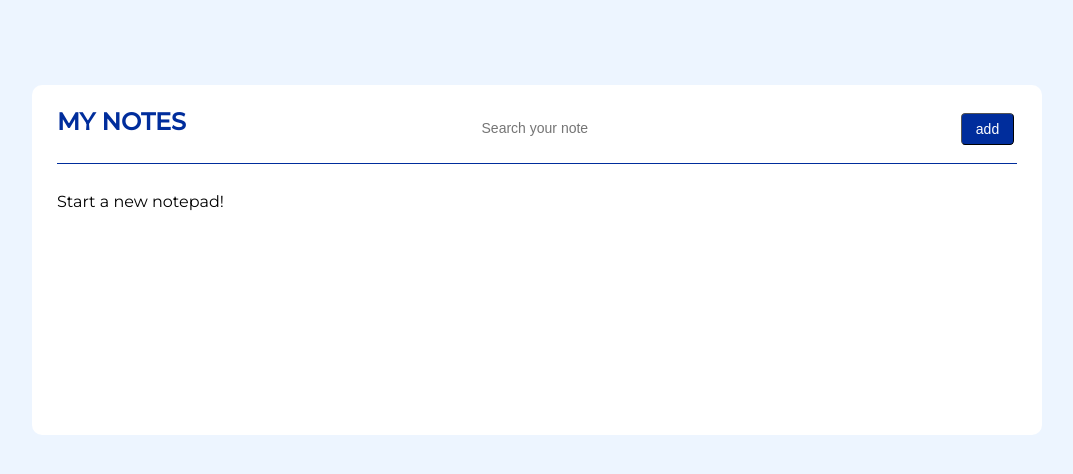
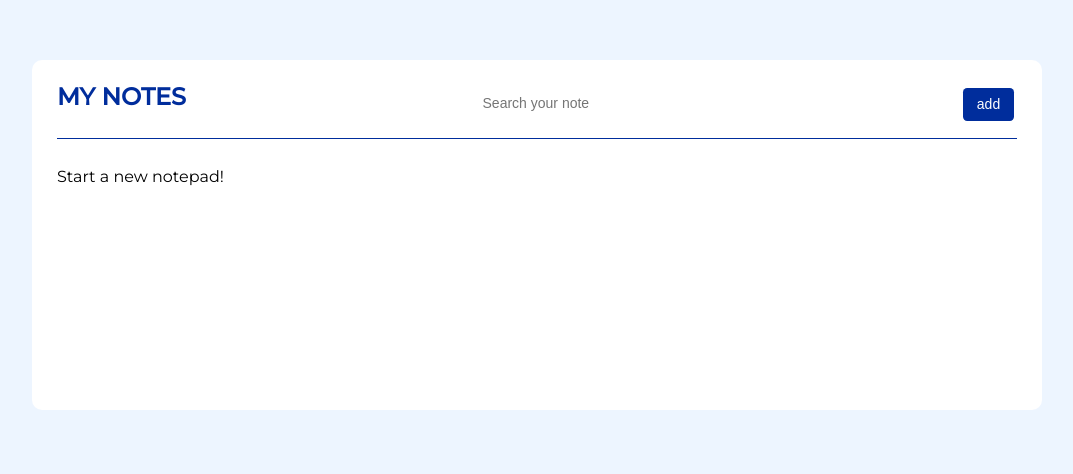
Before and after one commit to tugcecorekci/color-note, a plain HTML site: page index.html in a window 1280 px wide. Shown: the part 140-614 px from the top of the page, without its empty margins (103-1176 px from the left). Drawn offline with Linux system fonts and the light colour scheme.

Commit message:
Revised note colors. Added html padding.

```diff
--- a/app.js
+++ b/app.js
@@ -2,11 +2,11 @@
 const colors = [
     {
         colorname: "blue",
-        colorcode: "#80DEEA"
+        colorcode: "#63B4D1"
     },
     {
         colorname: "purple",
-        colorcode: "#BA68C8"
+        colorcode: "#AFBBF2"
     },
     {
         colorname: "yellow",
--- a/index.css
+++ b/index.css
@@ -52,13 +52,14 @@ table {
 html {
     font-family: 'Montserrat', sans-serif;
     box-sizing: border-box;
+    padding-top: 200px;
 }
 
 body {
-    background-color: #edf5ff		;
+    background-color: #edf5ff;
     display: flex;
     flex-direction: column;
-    justify-content: center;
+    justify-content: flex-start;
     align-items: center;
     min-height: 100vh;
 }
@@ -127,15 +128,15 @@ body {
 button {
     background-color: #002d9c;
     color: #fff;
-    border-color:black;
-    border-width: thin;
-    padding: 0.5em 1em;
+    border: none;
+    padding: 0.6em 1em;
     margin: 0.2em;
     text-align: center;
     text-decoration: none;
     display: inline-block;
     font-size: 14px;
     border-radius: .3em;
+    cursor: pointer;
 }
 
 select, input {
@@ -151,6 +152,7 @@ select, input {
     font-weight: light;
     background-color:  #11ffee00;
     outline: none;
+    cursor: pointer;
 }
 
 input[type=text] {
```
